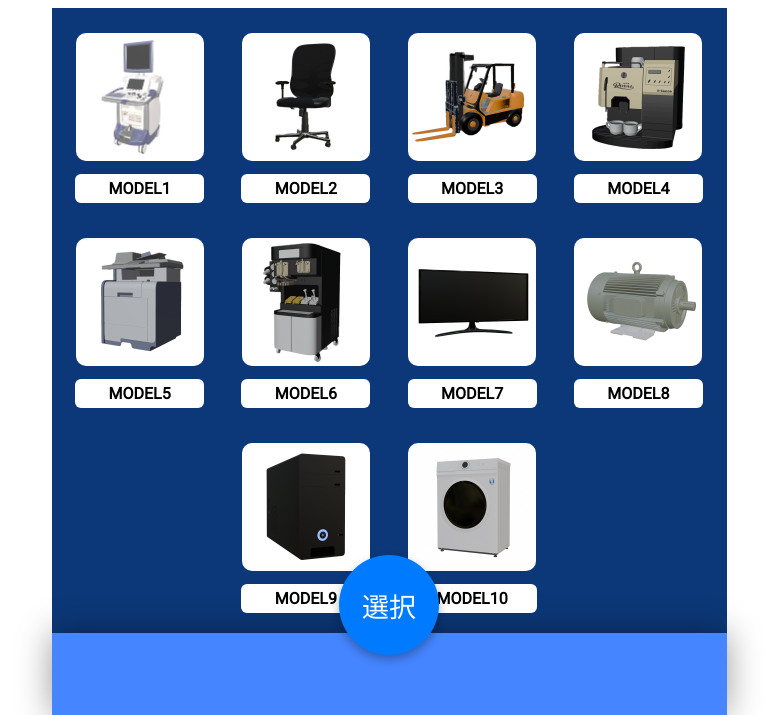
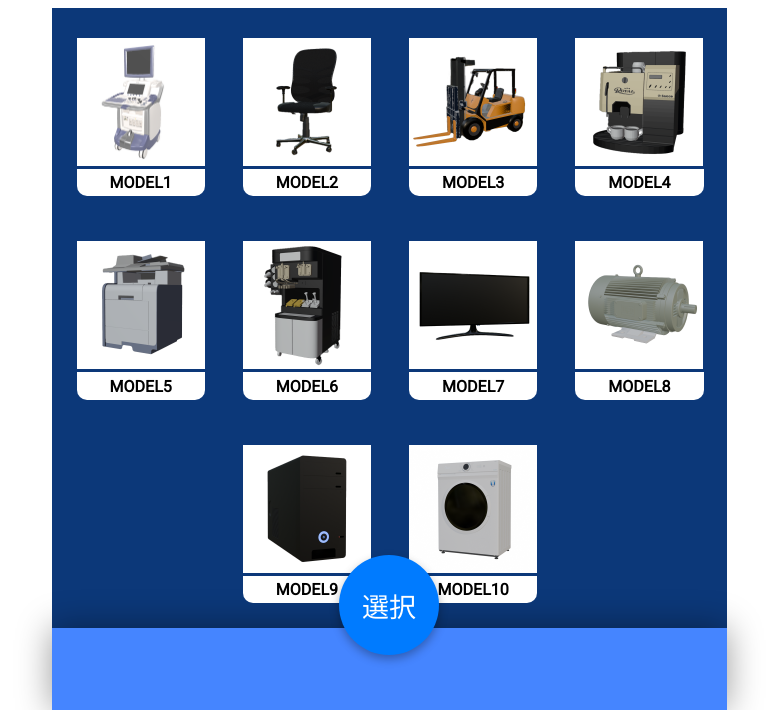
Before and after one commit to egmCeiRyu/armodel, a website: page newMenu.html in a window 1280 px wide. Shown: the part 124-839 px from the top of the page, without its empty margins (251-1029 px from the left). Drawn offline with Linux system fonts and the light colour scheme; a web font is replaced by a local one.

Commit message:
menuChange

```diff
--- a/newMenu.html
+++ b/newMenu.html
@@ -32,7 +32,7 @@
         object-fit: cover;
         display: block;
         margin: 0 auto;
-        border-radius: 10px;
+        border-top: 10px;
         transition: transform 0.3s ease, box-shadow 0.3s ease;
     }
 
@@ -45,8 +45,8 @@
       cursor: pointer;
       display: inline-block;
       text-align: center;
-      border: -9px solid transparent;
       transition: border 0.2s, box-shadow 0.2s;
+      padding: 20px;
     }
     .thumbnail-link.selected {
       border: 2px solid rgb(255, 197, 0);
--- a/style.css
+++ b/style.css
@@ -223,12 +223,13 @@ img.modelqr {
     color: #000000;
     font-weight: bold;
     font-family: 'Roboto', sans-serif;
-    margin-top: 13px;
+    margin-top: 3px;
     display: inline-block;
     background-color: #ffffff;
-    padding: 5px;
-    width:119px;
-    border-radius: 6px;
+    padding: 4.2px;
+    width:120px;
+    border-bottom-left-radius: 10px;
+    border-bottom-right-radius: 10px;
 }
 
 /* === Responsive === */
```
